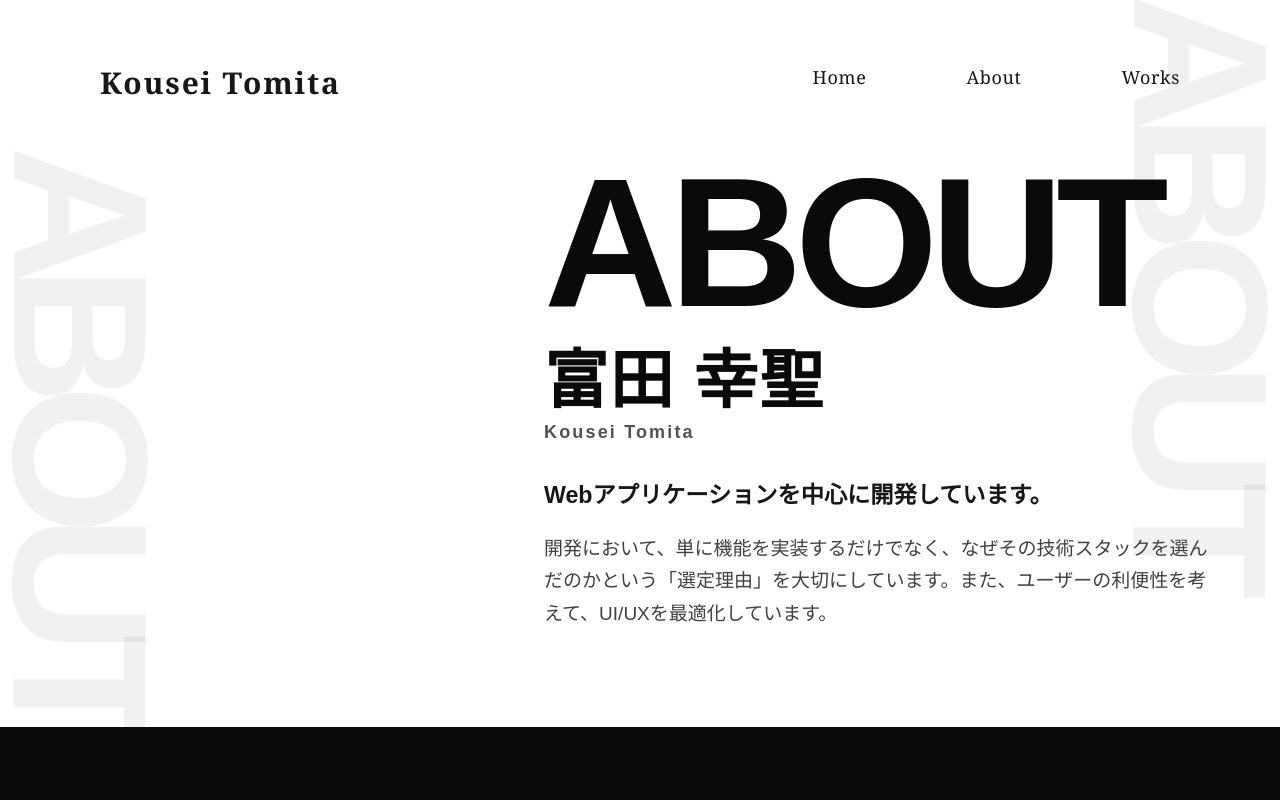
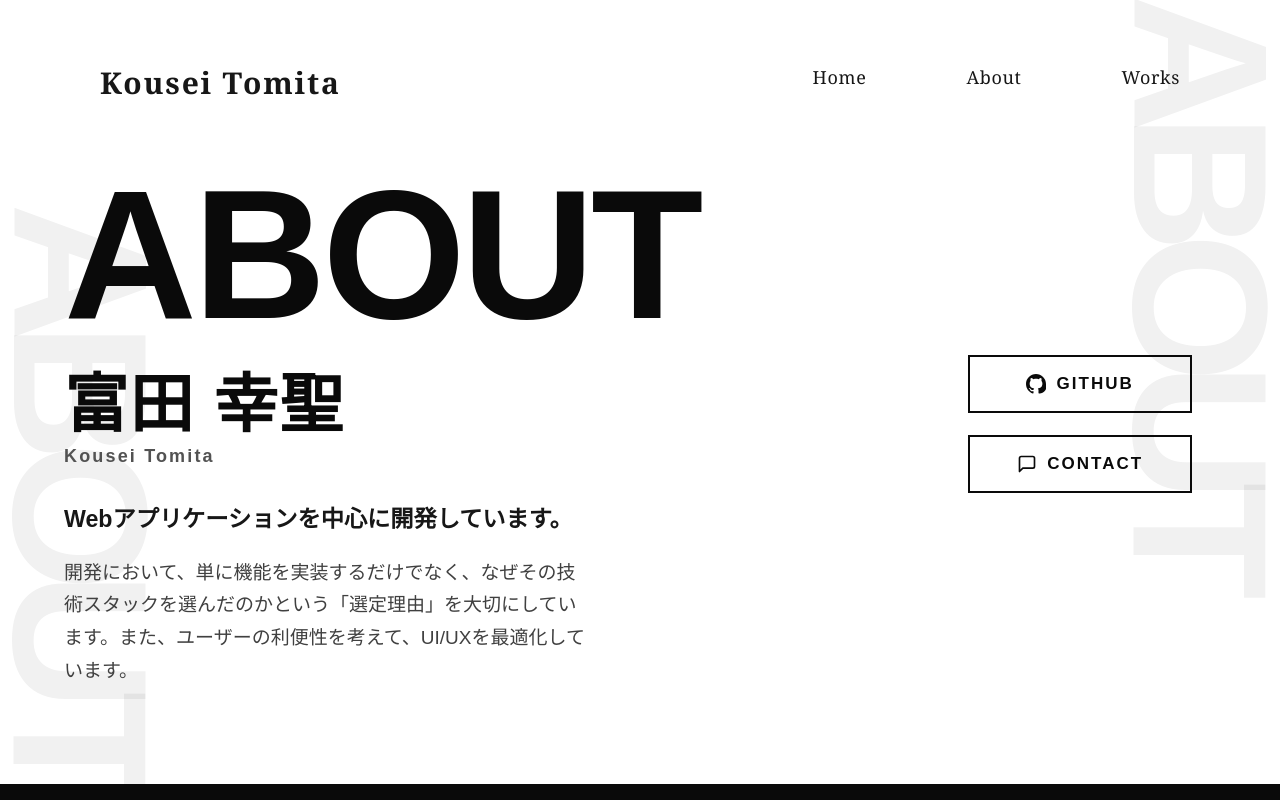
Before and after one commit to kousei2071/my-app, a Next.js app: page /about in a window 1280 px wide. Shown: the top 800 px of the page. Built offline with nearby package versions, Linux system fonts and the light colour scheme.

Commit message:
アニメーションを豪華にした githubとcontactのボタンを設置

```diff
--- a/app/components/about/page/AboutPageProfile.tsx
+++ b/app/components/about/page/AboutPageProfile.tsx
@@ -1,6 +1,8 @@
 'use client';
 
-import { motion, useReducedMotion, type Variants } from 'framer-motion';
+import { useCallback, useEffect, useState } from 'react';
+import { animate, motion, useMotionValue, useReducedMotion, type Variants } from 'framer-motion';
+import { GitHubIcon, MessageIcon } from './icons';
 import styles from './styles/AboutDetailView.module.css';
 
 const PROFILE = {
@@ -11,7 +13,14 @@ const PROFILE = {
     '開発において、単に機能を実装するだけでなく、なぜその技術スタックを選んだのかという「選定理由」を大切にしています。また、ユーザーの利便性を考えて、UI/UXを最適化しています。',
 };
 
+const LINKS = {
+  github: 'https://github.com/kousei2071',
+  contact: 'mailto:contact@example.com',
+};
+
 const EASE_OUT: [number, number, number, number] = [0.16, 1, 0.3, 1];
+
+const LAYOUT_TRANSITION = { duration: 0.9, ease: EASE_OUT };
 
 const slideFromRight: Variants = {
   hidden: {
@@ -71,12 +80,53 @@ const staticShow: Variants = {
   show: { opacity: 1, x: 0, filter: 'none' },
 };
 
+const actionItem: Variants = {
+  hidden: { opacity: 0, x: 56, filter: 'blur(8px)' },
+  show: {
+    opacity: 1,
+    x: 0,
+    filter: 'blur(0px)',
+    transition: { duration: 0.75, ease: EASE_OUT },
+  },
+};
+
+const actionStagger: Variants = {
+  hidden: {},
+  show: {
+    transition: { staggerChildren: 0.14, delayChildren: 0.2 },
+  },
+};
+
 export default function AboutPageProfile() {
   const reduceMotion = useReducedMotion();
+  const [phase, setPhase] = useState<'intro' | 'split'>('intro');
+  const columnX = useMotionValue(0);
+
+  useEffect(() => {
+    if (reduceMotion) setPhase('split');
+  }, [reduceMotion]);
+
+  useEffect(() => {
+    if (phase !== 'split' || reduceMotion) return;
+    columnX.set(120);
+    void animate(columnX, 0, { duration: 0.92, ease: EASE_OUT });
+  }, [phase, reduceMotion, columnX]);
+
   const item = reduceMotion ? staticShow : slideFromRight;
   const title = reduceMotion ? staticShow : titleVariant;
   const stagger = reduceMotion ? staticShow : profileStagger;
   const bg = reduceMotion ? staticShow : bgTitleVariant;
+
+  const handleIntroComplete = useCallback(
+    (definition: string) => {
+      if (definition === 'show' && !reduceMotion) {
+        setPhase('split');
+      }
+    },
+    [reduceMotion],
+  );
+
+  const isSplit = phase === 'split';
 
   return (
     <section id="profile" className={styles.profileSection} aria-labelledby="detail-about-title">
@@ -101,7 +151,17 @@ export default function AboutPageProfile() {
         ABOUT
       </motion.p>
 
-      <div className={styles.profileContainer}>
+      <motion.div
+        layout
+        className={`${styles.profileContainer} ${isSplit ? styles.profileContainerSplit : ''}`}
+        transition={{ layout: LAYOUT_TRANSITION }}
+      >
+        <motion.div
+          layout
+          className={styles.profileColumn}
+          style={{ x: columnX }}
+          transition={{ layout: LAYOUT_TRANSITION }}
+        >
           <motion.div
             className={styles.profileMessage}
             variants={stagger}
@@ -109,8 +169,10 @@ export default function AboutPageProfile() {
             animate="show"
           >
             <motion.h1 id="detail-about-title" className={styles.heading} variants={title}>
+              <span className={styles.titleWrap}>
                 <span className={styles.title} lang="en">
                   ABOUT
+                </span>
               </span>
             </motion.h1>
             <motion.p className={styles.nameJa} lang="ja" variants={item}>
@@ -122,11 +184,41 @@ export default function AboutPageProfile() {
             <motion.p className={styles.lead} variants={item}>
               {PROFILE.lead}
             </motion.p>
-          <motion.p className={styles.body} variants={item}>
+            <motion.p
+              className={styles.body}
+              variants={item}
+              onAnimationComplete={handleIntroComplete}
+            >
               {PROFILE.body}
             </motion.p>
           </motion.div>
-      </div>
+        </motion.div>
+
+        {isSplit && (
+          <motion.nav
+            className={styles.actionsColumn}
+            aria-label="リンク"
+            variants={actionStagger}
+            initial="hidden"
+            animate="show"
+          >
+            <motion.a
+              className={styles.actionButton}
+              href={LINKS.github}
+              target="_blank"
+              rel="noopener noreferrer"
+              variants={actionItem}
+            >
+              <GitHubIcon className={styles.actionIcon} />
+              <span>GitHub</span>
+            </motion.a>
+            <motion.a className={styles.actionButton} href={LINKS.contact} variants={actionItem}>
+              <MessageIcon className={styles.actionIcon} />
+              <span>Contact</span>
+            </motion.a>
+          </motion.nav>
+        )}
+      </motion.div>
     </section>
   );
 }
--- /dev/null
+++ b/app/components/about/page/icons.tsx
@@ -0,0 +1,37 @@
+type IconProps = {
+  className?: string;
+};
+
+export function GitHubIcon({ className }: IconProps) {
+  return (
+    <svg
+      className={className}
+      viewBox="0 0 24 24"
+      width="20"
+      height="20"
+      aria-hidden="true"
+      fill="currentColor"
+    >
+      <path d="M12 0C5.37 0 0 5.37 0 12c0 5.31 3.435 9.795 8.205 11.385.6.105.825-.255.825-.57 0-.285-.015-1.23-.015-2.235-3.015.555-3.795-.735-4.035-1.41-.135-.36-.72-1.41-1.23-1.695-.42-.225-1.02-.78-.015-.795.945-.015 1.62.87 1.845 1.23 1.08 1.815 2.805 1.305 3.495.99.105-.78.42-1.305.765-1.605-2.67-.3-5.46-1.335-5.46-5.925 0-1.305.465-2.385 1.23-3.225-.12-.3-.54-1.53.12-3.18 0 0 1.005-.315 3.3 1.23.96-.27 1.98-.405 3-.405s2.04.135 3 .405c2.295-1.56 3.3-1.23 3.3-1.23.66 1.65.24 2.88.12 3.18.765.84 1.23 1.905 1.23 3.225 0 4.605-2.805 5.625-5.475 5.925.435.375.81 1.095.81 2.22 0 1.605-.015 2.895-.015 3.3 0 .315.225.69.825.57A8.34 8.34 0 0 0 24 12c0-6.63-5.37-12-12-12z" />
+    </svg>
+  );
+}
+
+export function MessageIcon({ className }: IconProps) {
+  return (
+    <svg
+      className={className}
+      viewBox="0 0 24 24"
+      width="20"
+      height="20"
+      aria-hidden="true"
+      fill="none"
+      stroke="currentColor"
+      strokeWidth="2"
+      strokeLinecap="round"
+      strokeLinejoin="round"
+    >
+      <path d="M21 15a2 2 0 0 1-2 2H7l-4 4V5a2 2 0 0 1 2-2h14a2 2 0 0 1 2 2z" />
+    </svg>
+  );
+}
--- a/app/components/about/page/styles/AboutDetailView.module.css
+++ b/app/components/about/page/styles/AboutDetailView.module.css
@@ -13,7 +13,8 @@
   position: relative;
   z-index: 0;
   isolation: isolate;
-  overflow: hidden;
+  overflow-x: clip;
+  overflow-y: visible;
   padding: clamp(7rem, 18vw, 10rem) clamp(1.25rem, 5vw, 5rem) clamp(4rem, 10vw, 6rem);
   background-color: #ffffff;
   scroll-margin-top: 5rem;
@@ -52,6 +53,27 @@
   margin: 0 auto;
   display: flex;
   justify-content: flex-end;
+  width: 100%;
+}
+
+.profileContainerSplit {
+  display: grid;
+  grid-template-columns: minmax(0, 46%) minmax(0, 1fr);
+  align-items: center;
+  justify-content: stretch;
+  gap: clamp(2rem, 5vw, 4rem);
+}
+
+.profileColumn {
+  width: 100%;
+  max-width: 42rem;
+  min-width: 0;
+  overflow: visible;
+}
+
+.profileContainerSplit .profileColumn {
+  max-width: 100%;
+  justify-self: start;
 }
 
 .profileMessage {
@@ -59,20 +81,90 @@
   max-width: 42rem;
   min-width: 0;
   text-align: left;
-  overflow: hidden;
+  overflow: visible;
+}
+
+.profileContainerSplit .profileMessage {
+  max-width: 100%;
+}
+
+.actionsColumn {
+  display: flex;
+  flex-direction: column;
+  align-items: flex-end;
+  justify-content: center;
+  gap: clamp(1rem, 2.5vw, 1.35rem);
+  min-width: 0;
+  padding-right: clamp(0.5rem, 2vw, 1.5rem);
+}
+
+.actionButton {
+  display: inline-flex;
+  align-items: center;
+  justify-content: center;
+  gap: 0.65rem;
+  min-width: clamp(10rem, 28vw, 14rem);
+  padding: 0.9rem 1.75rem;
+  font-size: clamp(0.9375rem, 2vw, 1.0625rem);
+  font-weight: 700;
+  letter-spacing: 0.12em;
+  text-transform: uppercase;
+  text-decoration: none;
+  color: #0a0a0a;
+  border: 2px solid #0a0a0a;
+  background-color: transparent;
+  transition:
+    background-color 0.2s ease,
+    color 0.2s ease;
+}
+
+.actionButton:hover {
+  background-color: #0a0a0a;
+  color: #fafafa;
+}
+
+.actionIcon {
+  flex-shrink: 0;
+  width: 1.25rem;
+  height: 1.25rem;
+}
+
+@media (max-width: 768px) {
+  .profileContainerSplit {
+    grid-template-columns: 1fr;
+    gap: clamp(2.5rem, 8vw, 3.5rem);
+  }
+
+  .actionsColumn {
+    align-items: stretch;
+    padding-right: 0;
+  }
+
+  .actionButton {
+    width: 100%;
+    min-width: 0;
+  }
 }
 
 .heading {
   margin: 0 0 clamp(0.75rem, 2vw, 1.25rem);
   color: #111827;
-  line-height: 0.9;
+  line-height: 1;
+  overflow: visible;
+}
+
+.titleWrap {
+  display: block;
+  overflow: visible;
+  padding: 0.06em 0.12em 0.08em 0;
 }
 
 .title {
   display: block;
   font-size: clamp(4rem, 18vw, 11.5rem);
   font-weight: 800;
-  letter-spacing: -0.04em;
+  line-height: 1.02;
+  letter-spacing: -0.02em;
   text-transform: uppercase;
   color: #0a0a0a;
 }
```
Lines whose indentation alone changed are shown as unchanged.
